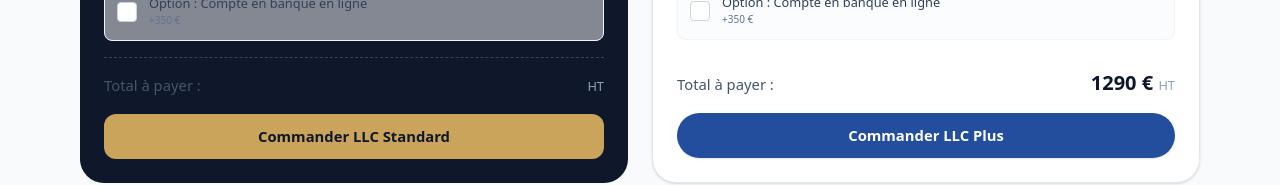
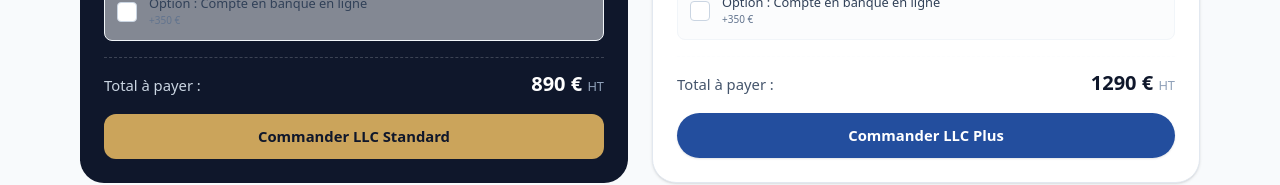
Before and after one commit to bridgelysite/website, a Next.js app: page /llc-usa in a window 1280 px wide. Shown: the part 856-1041 px from the top of the page. Built offline with nearby package versions, Linux system fonts and the light colour scheme.

Commit message:
Fix price visibility on dark card by passing text-white class

```diff
--- a/app/llc-usa/page.tsx
+++ b/app/llc-usa/page.tsx
@@ -82,6 +82,7 @@ export default function LlcUsaPage() {
                   optionLabel="Option : Compte en banque en ligne"
                   buttonLabel="Commander LLC Standard"
                   className="w-full bg-[color:var(--color-accent)] hover:bg-amber-300 text-slate-900 font-bold py-3 rounded-xl transition-colors text-sm"
+                  totalPriceClassName="text-white"
                 />
             </div>
           </div>
```
